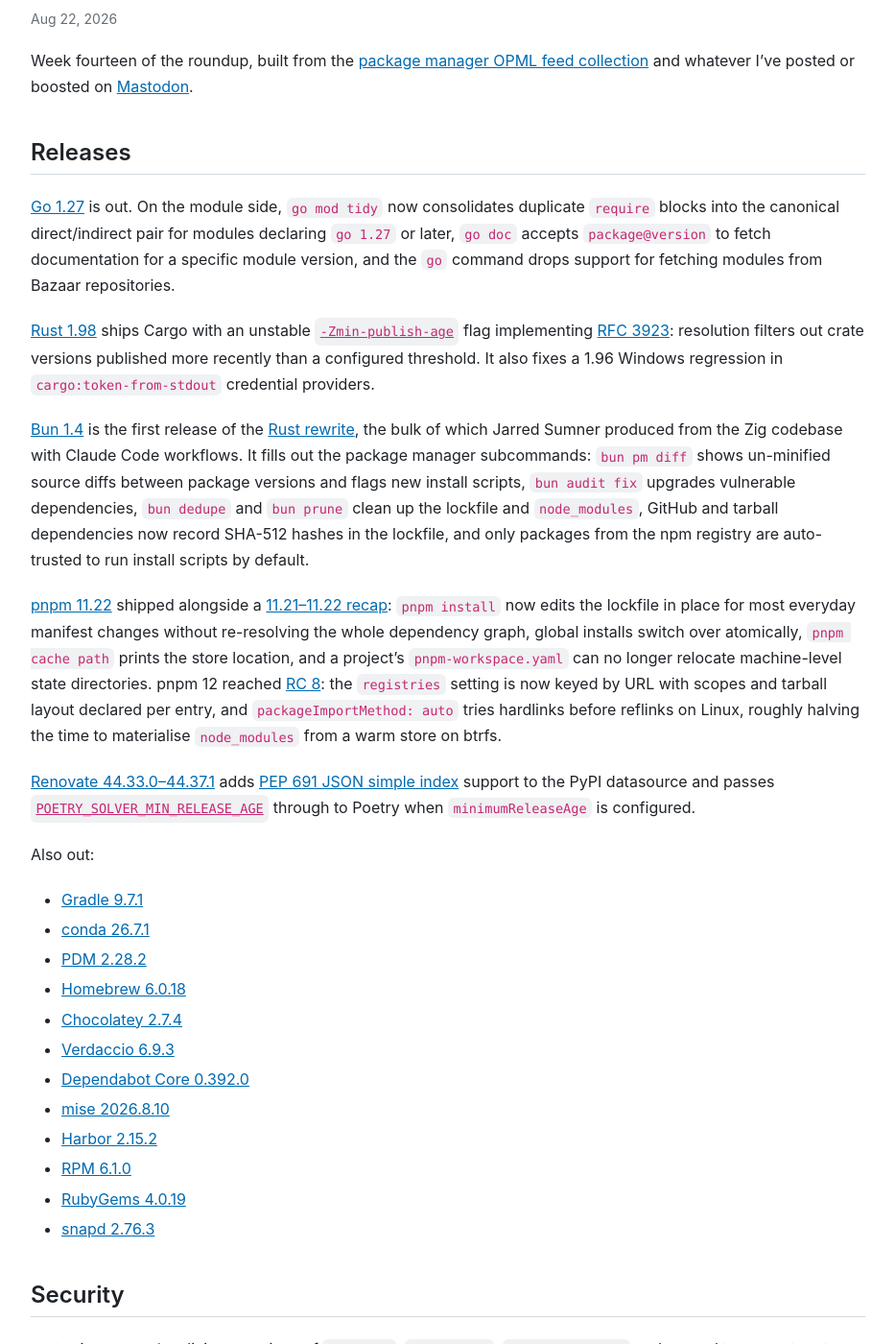
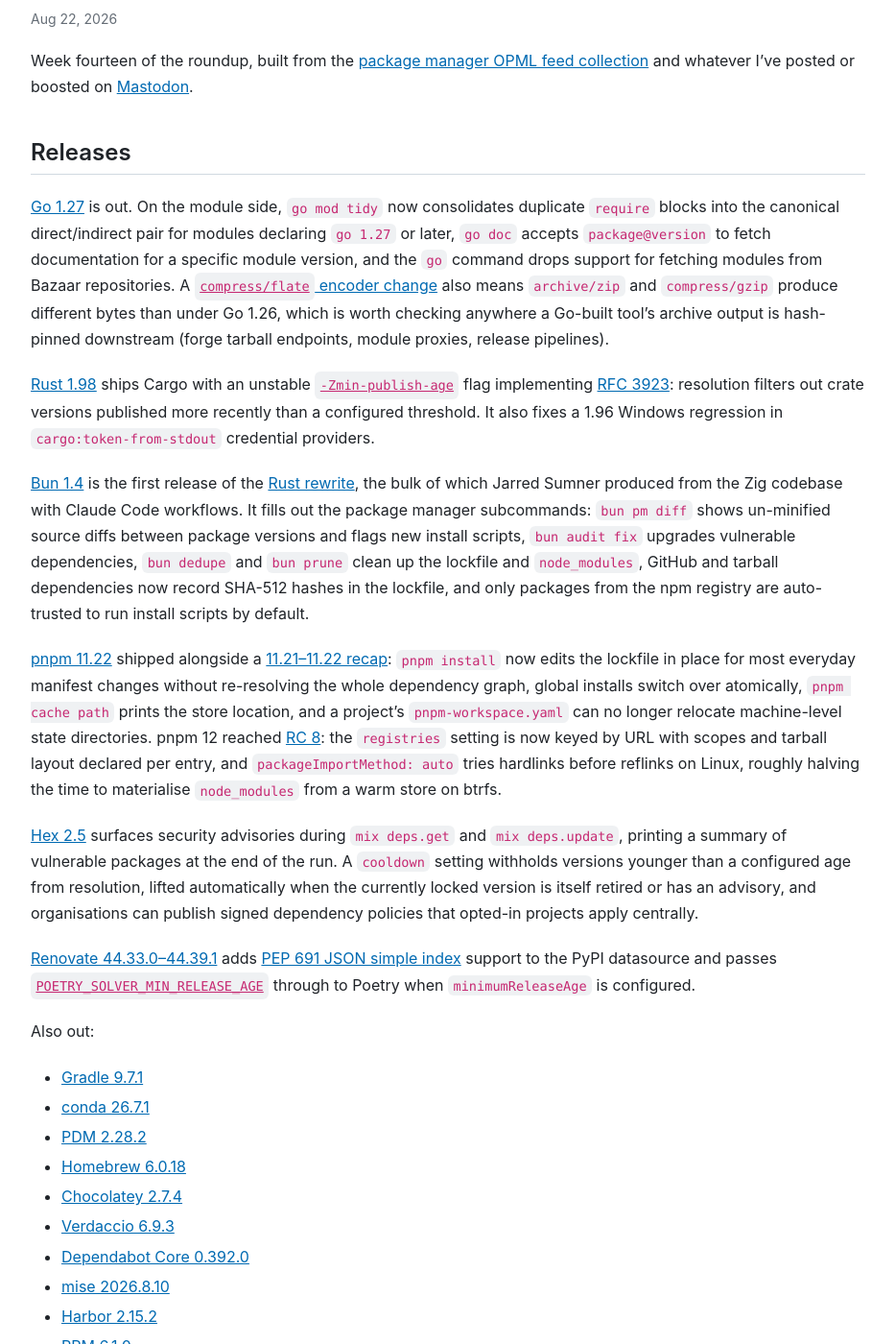
Before and after one commit to andrew/nesbitt.io, a Jekyll site: the page built from _posts/2026/2026-08-22-this-week-in-package-management.md, in a window 1280 px wide and 1400 px high, scrolled down 320 px. Shown: the whole window at 96% size, without its empty margins (173-1106 px from the left). Built offline with Jekyll 4.4.1, drawn with Linux system fonts in a browser that asks for light colours; comment, search, counter and statistics services are not loaded; some of the changed text lies outside the part shown.

Commit message:
Update package management roundup for August 22, 2026

```diff
--- a/_data/stats.json
+++ b/_data/stats.json
@@ -1,5 +1,5 @@
 {
-  "generated_at": "2026-08-21T16:37:20Z",
+  "generated_at": "2026-08-22T09:13:49Z",
   "total_posts": 199,
   "total_words": 275872,
   "reading_minutes": 1380,
--- a/_posts/2026/2026-08-22-this-week-in-package-management.md
+++ b/_posts/2026/2026-08-22-this-week-in-package-management.md
@@ -12,7 +12,7 @@
 
 ## Releases
 
-[Go 1.27](https://go.dev/doc/go1.27) is out. On the module side, `go mod tidy` now consolidates duplicate `require` blocks into the canonical direct/indirect pair for modules declaring `go 1.27` or later, `go doc` accepts `package@version` to fetch documentation for a specific module version, and the `go` command drops support for fetching modules from Bazaar repositories.
+[Go 1.27](https://go.dev/doc/go1.27) is out. On the module side, `go mod tidy` now consolidates duplicate `require` blocks into the canonical direct/indirect pair for modules declaring `go 1.27` or later, `go doc` accepts `package@version` to fetch documentation for a specific module version, and the `go` command drops support for fetching modules from Bazaar repositories. A [`compress/flate` encoder change](https://go.dev/doc/go1.27#compressflatepkgcompressflate) also means `archive/zip` and `compress/gzip` produce different bytes than under Go 1.26, which is worth checking anywhere a Go-built tool's archive output is hash-pinned downstream (forge tarball endpoints, module proxies, release pipelines).
 
 [Rust 1.98](https://blog.rust-lang.org/2026/08/20/Rust-1.98.0/) ships Cargo with an unstable [`-Zmin-publish-age`](https://github.com/rust-lang/cargo/pull/17012) flag implementing [RFC 3923](https://github.com/rust-lang/rfcs/pull/3923): resolution filters out crate versions published more recently than a configured threshold. It also fixes a 1.96 Windows regression in `cargo:token-from-stdout` credential providers.
 
@@ -20,7 +20,9 @@
 
 [pnpm 11.22](https://github.com/pnpm/pnpm/releases/tag/v11.22.0) shipped alongside a [11.21–11.22 recap](https://pnpm.io/blog/releases/11.21-11.22): `pnpm install` now edits the lockfile in place for most everyday manifest changes without re-resolving the whole dependency graph, global installs switch over atomically, `pnpm cache path` prints the store location, and a project's `pnpm-workspace.yaml` can no longer relocate machine-level state directories. pnpm 12 reached [RC 8](https://github.com/pnpm/pnpm/releases/tag/v12.0.0-rc.8): the `registries` setting is now keyed by URL with scopes and tarball layout declared per entry, and `packageImportMethod: auto` tries hardlinks before reflinks on Linux, roughly halving the time to materialise `node_modules` from a warm store on btrfs.
 
-[Renovate 44.33.0–44.37.1](https://github.com/renovatebot/renovate/releases/tag/44.37.1) adds [PEP 691 JSON simple index](https://github.com/renovatebot/renovate/pull/44222) support to the PyPI datasource and passes [`POETRY_SOLVER_MIN_RELEASE_AGE`](https://github.com/renovatebot/renovate/pull/43429) through to Poetry when `minimumReleaseAge` is configured.
+[Hex 2.5](https://hex.pm/blog/hex-v25-released) surfaces security advisories during `mix deps.get` and `mix deps.update`, printing a summary of vulnerable packages at the end of the run. A `cooldown` setting withholds versions younger than a configured age from resolution, lifted automatically when the currently locked version is itself retired or has an advisory, and organisations can publish signed dependency policies that opted-in projects apply centrally.
+
+[Renovate 44.33.0–44.39.1](https://github.com/renovatebot/renovate/releases/tag/44.39.1) adds [PEP 691 JSON simple index](https://github.com/renovatebot/renovate/pull/44222) support to the PyPI datasource and passes [`POETRY_SOLVER_MIN_RELEASE_AGE`](https://github.com/renovatebot/renovate/pull/43429) through to Poetry when `minimumReleaseAge` is configured.
 
 Also out:
 
@@ -36,6 +38,9 @@
 - [RPM 6.1.0](https://rpm.org/releases/6.1.0)
 - [RubyGems 4.0.19](https://blog.rubygems.org/2026/08/20/4.0.19-released.html)
 - [snapd 2.76.3](https://github.com/canonical/snapd/releases/tag/2.76.3)
+- [DNF5 5.4.4.0](https://github.com/rpm-software-management/dnf5/releases/tag/5.4.4.0)
+- [opam 2.6.0-beta1](https://github.com/ocaml/opam/releases/tag/2.6.0-beta1)
+- [diffoscope 329](https://diffoscope.org/news/diffoscope-329-released/)
 
 ## Security
 
@@ -67,9 +72,11 @@
 
 [Inside Modern Software Engineering with Homebrew's Mike McQuaid](https://podcast.thoughtbot.com/619) (Giant Robots podcast): an interview covering Homebrew's history and open source maintainership.
 
+[Sustain #293](https://podcast.sustainoss.org/293) has Daniel Roe and Matias Capeletto on [npmx](https://npmx.dev), the community-built npm registry browser, covering how the project reached hundreds of contributors since January and its governance and funding.
+
 ## git-pkgs
 
-I tagged 14 repos this week:
+I tagged 16 repos this week:
 
 - [artifacts v0.1.1](https://github.com/git-pkgs/artifacts/releases/tag/v0.1.1) (new), a Go library that describes a completed package file as a canonical package URL, an OCI-form content digest and a byte count, with optional filename and media type carried alongside
 - [integrity v0.1.1](https://github.com/git-pkgs/integrity/releases/tag/v0.1.1) (new), a Go library that parses Subresource Integrity metadata (SHA-256/384/512, standard or URL-safe base64) and verifies package byte streams against it as they are read
```
Also changed, not shown: other parts of _posts/2026/2026-08-22-this-week-in-package-management.md (+2 -0 lines).
